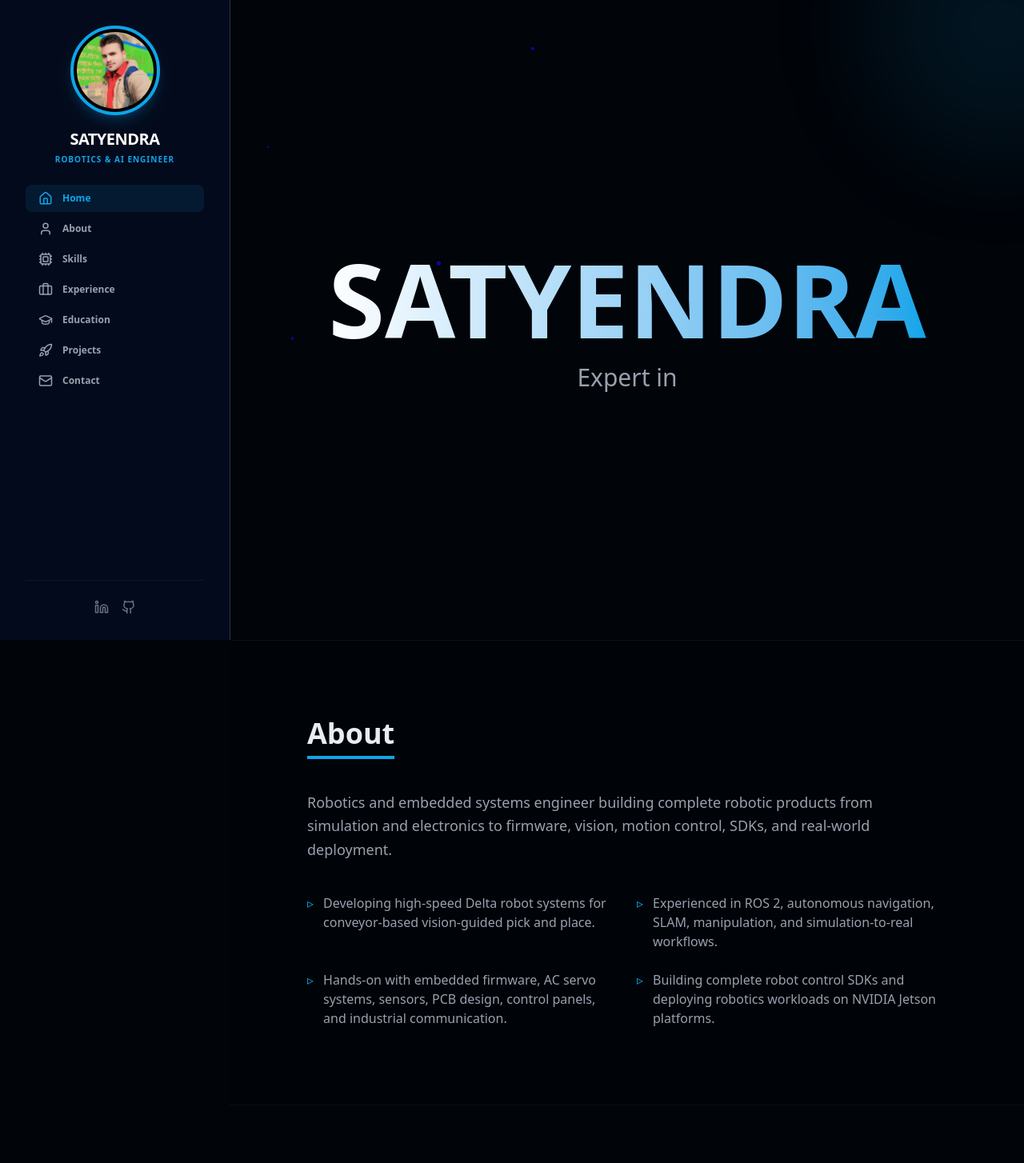
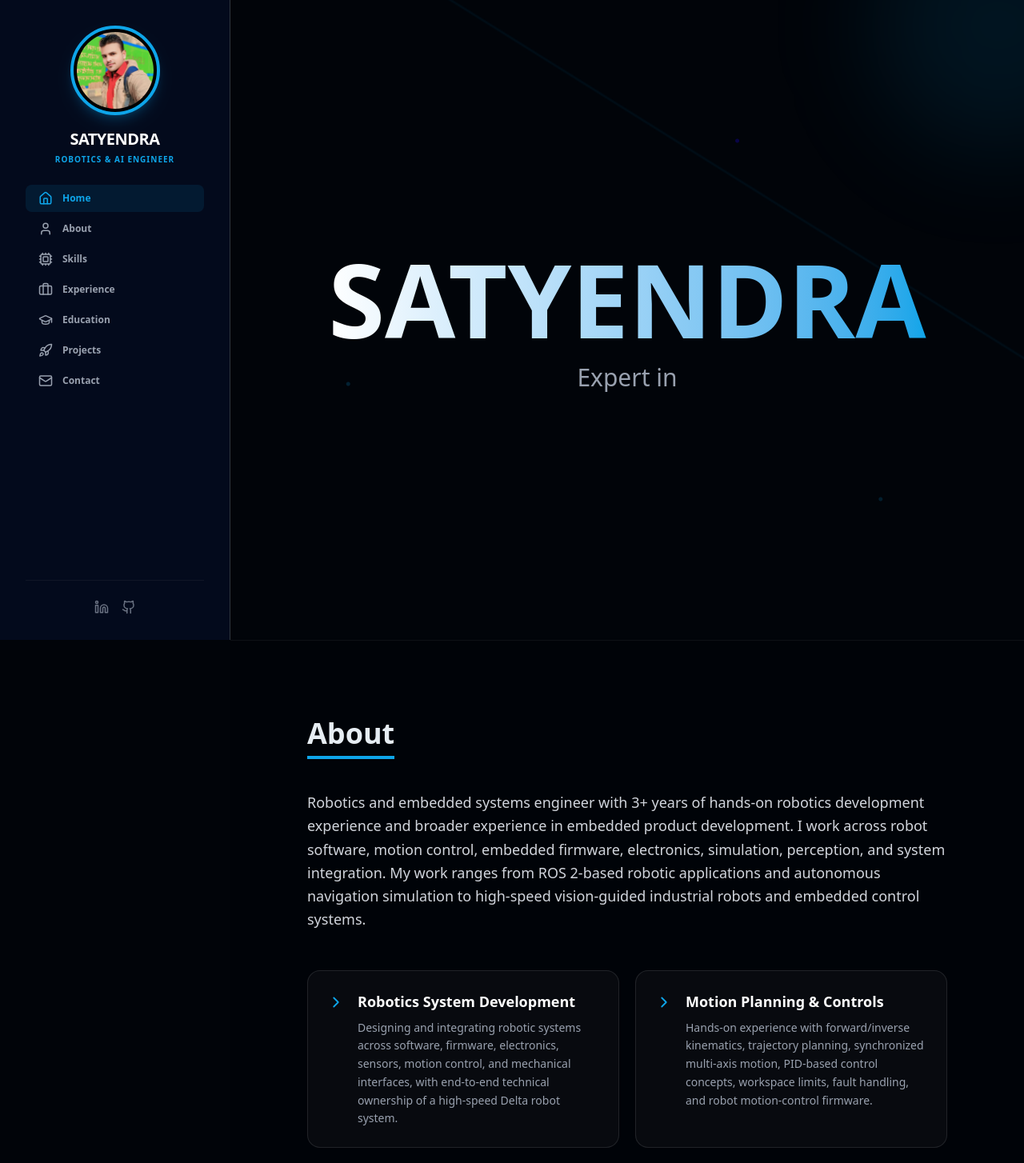
Before and after one commit to sahnisatyendra022-cloud/portfolio-page, a React (Vite) app: page / in a window 1280 px wide. Shown: the top 1454 px of the page at 80% size. Built offline with nearby package versions, Linux system fonts and the light colour scheme; the HTML template or start-up script is replaced by a standard one.

Commit message:
Upgrade portfolio about section

```diff
--- a/package.json
+++ b/package.json
@@ -14,8 +14,6 @@
   },
   "dependencies": {
     "@tailwindcss/vite": "^4.1.18",
-    "@tsparticles/react": "^3.0.0",
-    "@tsparticles/slim": "^3.9.1",
     "framer-motion": "^12.26.2",
     "lucide-react": "^0.562.0",
     "react": "^19.2.0",
--- a/src/App.jsx
+++ b/src/App.jsx
@@ -1,10 +1,6 @@
-import React, { useState, useEffect, useCallback } from 'react';
+import React, { useState, useCallback } from 'react';
 import { motion as Motion } from 'framer-motion';
 import { ChevronRight, Mail } from 'lucide-react';
-
-// Particles Animation Imports
-import { Particles, initParticlesEngine } from "@tsparticles/react";
-import { loadSlim } from "@tsparticles/slim";
 
 // Aapke Components aur Data
 import { PORTFOLIO_DATA } from './data/portfolioData';
@@ -16,46 +12,14 @@ import TypingText from './components/TypingText';
 export default function App() {
   const [activeSection] = useState('home');
   const [selectedProject, setSelectedProject] = useState(null);
-  const [init, setInit] = useState(false);
   const closeProject = useCallback(() => setSelectedProject(null), []);
   const openProject = useCallback((project) => setSelectedProject(project), []);
-
-  // 1. Particles Engine Initialize (Background Lines ke liye)
-  useEffect(() => {
-    initParticlesEngine(async (engine) => {
-      await loadSlim(engine);
-    }).then(() => {
-      setInit(true);
-    });
-  }, []);
 
   return (
     <div className="min-h-screen bg-[#010409] text-[#e6edf3] relative overflow-hidden">
 
-      {/* BACKGROUND ANIMATION: Connectivity Lines */}
-      {init && !selectedProject && (
-        <Particles
-          id="tsparticles"
-          className="pointer-events-none fixed inset-0 z-0 h-screen w-screen overflow-hidden"
-          options={{
-            fullScreen: { enable: false },
-            detectRetina: false,
-            pauseOnBlur: true,
-            fpsLimit: 18,
-            interactivity: {
-              events: { onHover: { enable: false } },
-            },
-            particles: {
-              color: { value: "#1606f3ff" },
-              links: { color: "#2109f7ff", distance: 150, enable: true, opacity: 0.25, width: 1 },
-              move: { enable: true, speed: 0.45 },
-              number: { density: { enable: true, area: 1400 }, value: 14 },
-              opacity: { value: 0.65 },
-              size: { value: { min: 1, max: 3 } },
-            },
-          }}
-        />
-      )}
+      {/* Static network background: no canvas, animation loop, or long-running GPU work. */}
+      {!selectedProject && <div className="portfolio-static-background" aria-hidden="true" />}
 
       {/* Mouse Glow Effect */}
       {!selectedProject && (
@@ -83,10 +47,16 @@ export default function App() {
         {/* ABOUT SECTION */}
         <section id="about" className="p-12 lg:p-24 border-t border-white/5 bg-[#010409]/60 backdrop-blur-md">
            <h2 className="text-4xl font-extrabold mb-10 border-b-4 border-[#0ea5e9] inline-block pb-2">About</h2>
-           <p className="text-gray-400 text-lg leading-relaxed max-w-4xl mb-10">{PORTFOLIO_DATA.profile.bio}</p>
-           <div className="grid md:grid-cols-2 gap-6 max-w-4xl">
-              {PORTFOLIO_DATA.profile.details.map((d, i) => (
-                <div key={i} className="flex gap-3 text-gray-400"><span className="text-[#0ea5e9]">▹</span>{d}</div>
+           <p className="mb-12 max-w-5xl text-lg leading-relaxed text-gray-300">{PORTFOLIO_DATA.profile.bio}</p>
+           <div className="grid max-w-6xl gap-5 md:grid-cols-2">
+              {PORTFOLIO_DATA.profile.highlights.map((highlight) => (
+                <article key={highlight.title} className="flex gap-4 rounded-2xl border border-white/10 bg-white/[0.03] p-6 transition-colors hover:border-[#0ea5e9]/30 hover:bg-white/[0.05]">
+                  <ChevronRight className="mt-1 shrink-0 text-[#0ea5e9]" size={22} />
+                  <div>
+                    <h3 className="mb-2 text-lg font-bold text-white">{highlight.title}</h3>
+                    <p className="text-sm leading-relaxed text-gray-400">{highlight.description}</p>
+                  </div>
+                </article>
               ))}
            </div>
         </section>
--- a/src/data/portfolioData.js
+++ b/src/data/portfolioData.js
@@ -50,12 +50,40 @@ export const PORTFOLIO_DATA = {
   profile: {
     name: "Satyendra",
     title: "Robotics & AI Engineer",
-    bio: "Robotics and embedded systems engineer building complete robotic products from simulation and electronics to firmware, vision, motion control, SDKs, and real-world deployment.",
-    details: [
-      "Developing high-speed Delta robot systems for conveyor-based vision-guided pick and place.",
-      "Experienced in ROS 2, autonomous navigation, SLAM, manipulation, and simulation-to-real workflows.",
-      "Hands-on with embedded firmware, AC servo systems, sensors, PCB design, control panels, and industrial communication.",
-      "Building complete robot control SDKs and deploying robotics workloads on NVIDIA Jetson platforms."
+    bio: "Robotics and embedded systems engineer with 3+ years of hands-on robotics development experience and broader experience in embedded product development. I work across robot software, motion control, embedded firmware, electronics, simulation, perception, and system integration. My work ranges from ROS 2-based robotic applications and autonomous navigation simulation to high-speed vision-guided industrial robots and embedded control systems.",
+    highlights: [
+      {
+        title: "Robotics System Development",
+        description: "Designing and integrating robotic systems across software, firmware, electronics, sensors, motion control, and mechanical interfaces, with end-to-end technical ownership of a high-speed Delta robot system."
+      },
+      {
+        title: "Motion Planning & Controls",
+        description: "Hands-on experience with forward/inverse kinematics, trajectory planning, synchronized multi-axis motion, PID-based control concepts, workspace limits, fault handling, and robot motion-control firmware."
+      },
+      {
+        title: "ROS 2 & Autonomous Robotics",
+        description: "Experience with ROS 2, Nav2, RTAB-Map, TF/URDF, localization, SLAM, mapping, and navigation workflows. Developed and validated AMR mapping and navigation systems in NVIDIA Isaac Sim using simulated 3D LiDAR data."
+      },
+      {
+        title: "Simulation & Digital Twins",
+        description: "Experience with NVIDIA Isaac Sim, Isaac Lab, PyBullet, and Gazebo for robotic-arm manipulation, reinforcement learning, robot simulation, kinematics, navigation, and controller validation."
+      },
+      {
+        title: "Embedded & Electronics",
+        description: "Hands-on experience with Teensy 4.1, STM32, ESP32, Raspberry Pi, embedded C, PCB design, control electronics, motor/servo drivers, control panels, and hardware bring-up."
+      },
+      {
+        title: "Vision & Perception",
+        description: "Worked with camera-based object detection, YOLO/OpenCV, RGB-D cameras, LiDAR, IMU, encoders, camera-to-robot calibration, sensor integration, and conveyor tracking for robotic applications."
+      },
+      {
+        title: "Industrial Robot Integration",
+        description: "Built a complete vision-guided Delta robot system involving custom motion-control firmware, electronics, PCB, AC servo integration, robot SDK, camera calibration, conveyor tracking, and system-level commissioning."
+      },
+      {
+        title: "Cross-Functional Engineering",
+        description: "Worked across mechanical, electronics, firmware, software, and vision teams during robotic-system development, integration, debugging, and design changes."
+      }
     ],
     socials: { linkedin: "#", github: "#" }
   },
@@ -99,26 +127,28 @@ export const PORTFOLIO_DATA = {
 
     {
       company: "XPRT Enforcement Pvt. Ltd.",
-      role: "Embedded System Engineer",
+      role: "Embedded & Robotics R&D Consultant / Contract",
       period: "August 2022 – February 2023",
-      tasks: ["End-to-End Product Development: Designed and prototyped IoT-based embedded systems, including circuit design, PCB layouting, and hands-on SMD component assembly.",
-        "Traffic Enforcement Systems: Contributed to 'Speedo Soft'—an AI-driven device for detecting triple-riding, helmet-less driving, and seatbelt violations using ANPR (Automatic Number Plate Recognition).",
-        "Sensor Integration: Developed firmware for advanced systems including Dual-Battery Intelligent Power Management, Radar-based speed detection, and breath analyzer modules.",
-        "Hardware R&D: Managed the complete hardware lifecycle from schematic capture to physical PCB printing and rigorous validation of electronic modules.",
-        "Smart Vehicle Telematics: Integrated GPS and Radar data modules for real-time vehicle tracking and violation logging in smart traffic environments.",
-        "System Architecture: Documented comprehensive technical reports and architecture for scalable IoT deployments in municipal traffic management."]
+      tasks: [
+        "GPS & Radar Telematics: Integrated GPS and radar data modules for real-time vehicle tracking and telematics applications.",
+        "Real-Time Vehicle Tracking: Worked on embedded hardware/data integration for collecting vehicle location and radar-related information for real-time monitoring.",
+        "Embedded System Integration: Integrated multiple hardware/data modules into the vehicle telematics system and worked on the interaction between embedded components and the overall IoT system.",
+        "Municipal IoT Architecture: Authored technical architecture documentation and system-level reports for scalable municipal IoT deployment.",
+        "System Documentation: Documented hardware/software interaction, communication flow, system structure, and deployment requirements for the telematics solution."
+      ]
     },
-      {
+    {
       company: "Experio Traffiko System Pvt. Ltd.",
-      role: "Embedded Systems & IoT Engineer",
+      role: "Embedded Engineer",
       period: "November 2020 – October 2021",
       tasks: [
-        "End-to-End Product Development: Designed and prototyped IoT-based embedded systems, including circuit design, PCB layouting, and hands-on SMD component assembly.",
-        "Traffic Enforcement Systems: Contributed to 'Speedo Soft'—an AI-driven device for detecting triple-riding, helmet-less driving, and seatbelt violations using ANPR (Automatic Number Plate Recognition).",
-        "Sensor Integration: Developed firmware for advanced systems including Dual-Battery Intelligent Power Management, Radar-based speed detection, and breath analyzer modules.",
-        "Hardware R&D: Managed the complete hardware lifecycle from schematic capture to physical PCB printing and rigorous validation of electronic modules.",
-        "Smart Vehicle Telematics: Integrated GPS and Radar data modules for real-time vehicle tracking and violation logging in smart traffic environments.",
-        "System Architecture: Documented comprehensive technical reports and architecture for scalable IoT deployments in municipal traffic management."
+        "Speedo Soft — Traffic Enforcement: Worked on the embedded hardware and electronics side of Speedo Soft, an AI-driven traffic-enforcement system using ANPR-based violation detection for triple-riding, helmet-less driving, and seatbelt violations.",
+        "Embedded Hardware Development: Designed circuits, developed PCB layouts, performed SMD assembly, and worked through the hardware development cycle from schematic to assembled and validated PCB.",
+        "Radar Speed Detection: Developed embedded firmware for radar-based vehicle speed detection and integrated the radar module with the controller hardware.",
+        "Dual-Battery Power Management: Developed the embedded control logic for an intelligent dual-battery power-management system for reliable power-source handling.",
+        "Breath Analyzer: Developed firmware and hardware integration for the breath-analyzer module used in the traffic-enforcement system.",
+        "Hardware Validation: Performed hardware bring-up, troubleshooting, testing, and validation of electronic modules during product development.",
+        "Embedded Product Development: Worked across circuit design, PCB, firmware, hardware assembly, and validation rather than only a single software/hardware component."
       ]
     },
   ],
--- a/src/index.css
+++ b/src/index.css
@@ -12,6 +12,22 @@ body {
   margin: 0;
   padding: 0;
   background-color: #010409;
+}
+
+.portfolio-static-background {
+  position: fixed;
+  inset: 0;
+  z-index: 0;
+  pointer-events: none;
+  background:
+    radial-gradient(circle at 8% 14%, rgb(33 9 247 / 45%) 0 2px, transparent 3px),
+    radial-gradient(circle at 34% 60%, rgb(14 165 233 / 25%) 0 2px, transparent 3px),
+    radial-gradient(circle at 72% 22%, rgb(33 9 247 / 35%) 0 2px, transparent 3px),
+    radial-gradient(circle at 86% 78%, rgb(14 165 233 / 22%) 0 2px, transparent 3px),
+    linear-gradient(128deg, transparent 7.8%, rgb(33 9 247 / 14%) 8%, transparent 8.2%),
+    linear-gradient(32deg, transparent 71.8%, rgb(14 165 233 / 9%) 72%, transparent 72.2%);
+  opacity: 0.75;
+  contain: strict;
 }
 
 .media-placeholder {
```
Also changed, not shown: src/components/TypingText.jsx (+16 -2 lines), 1 other file (tests, documents, lock files or other folders).
